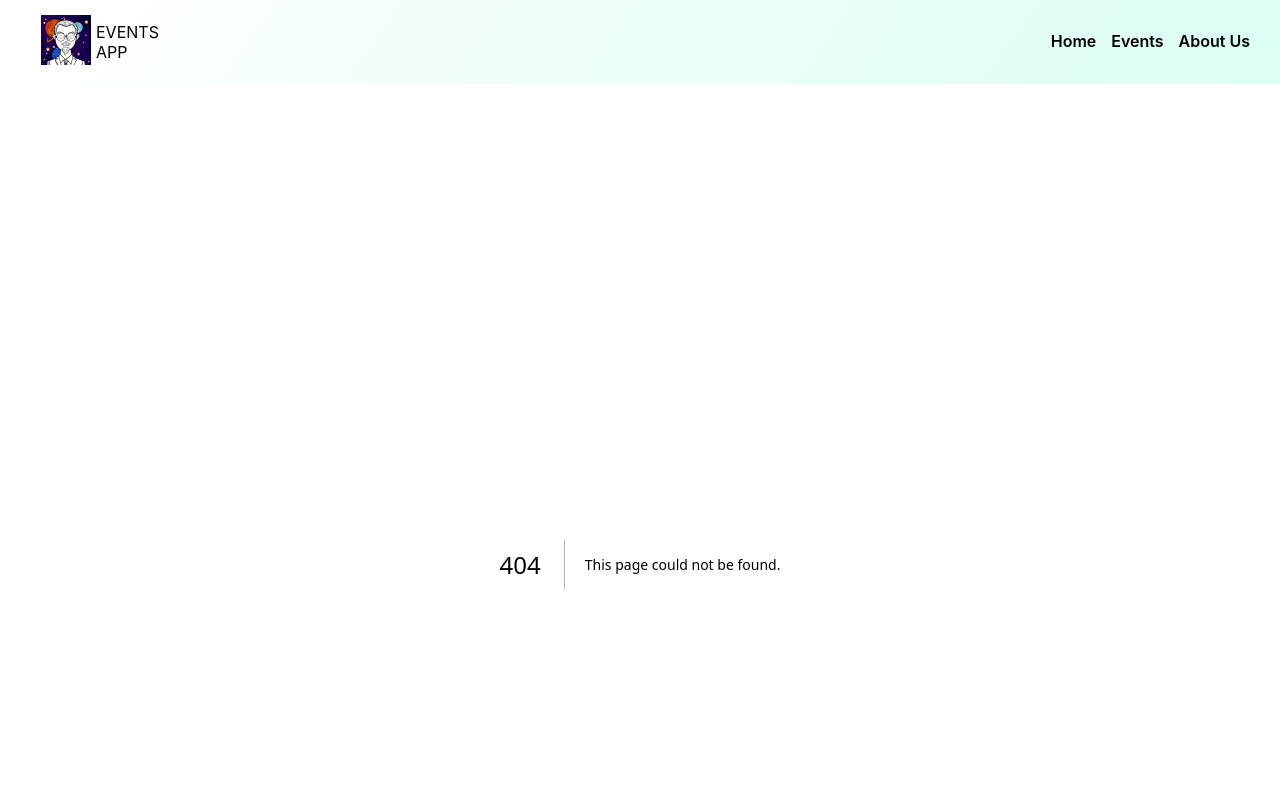
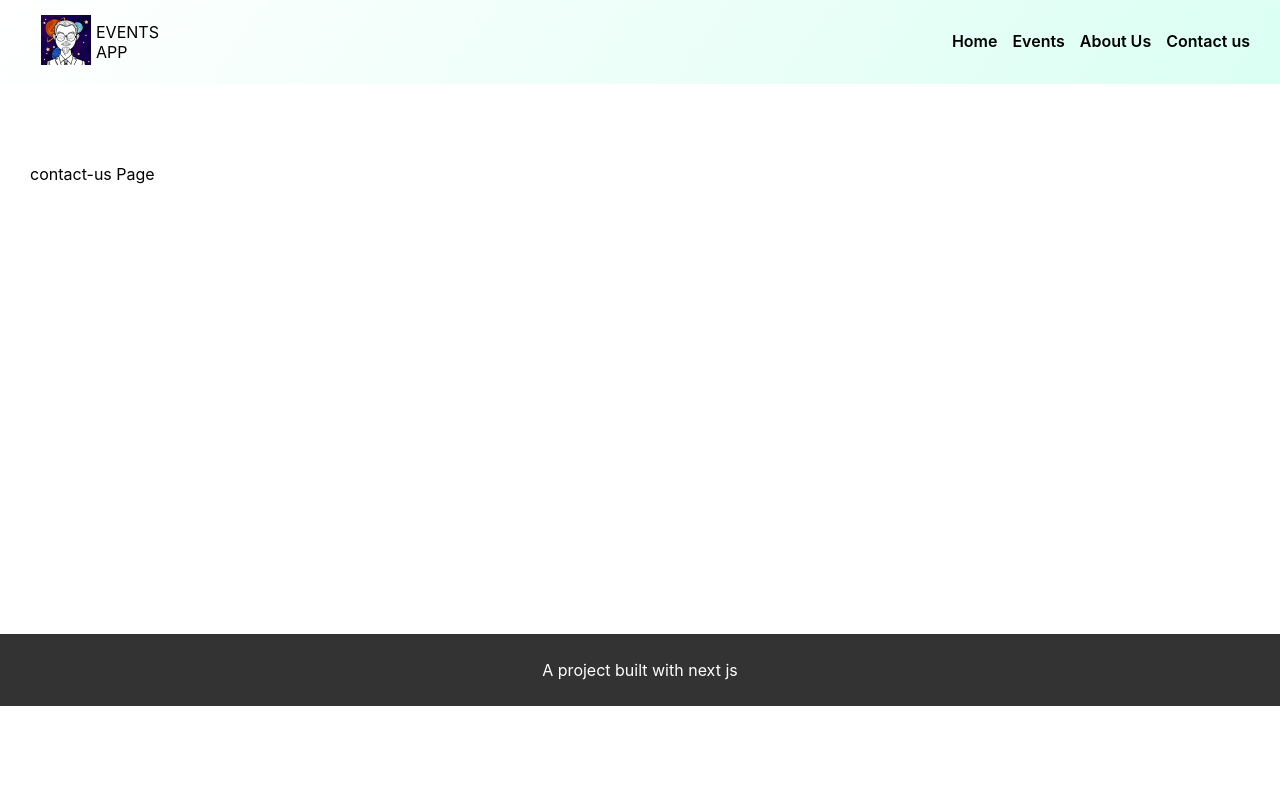
Before and after one commit to msteemul/msteemul-nextProject, a Next.js app in the folder eventsapp/: page /contact-us in a window 1280 px wide. Before the commit this address had no page. Shown: the top 800 px of the page. Built offline with nearby package versions, Linux system fonts and the light colour scheme.

Commit message:
contact us page

```diff
--- /dev/null
+++ b/eventsapp/pages/contact-us.js
@@ -0,0 +1,9 @@
+import React from 'react'
+
+const ContactUs = () => {
+  return (
+    <div>contact-us Page</div>
+  )
+}
+
+export default ContactUs
--- a/eventsapp/src/components/header/header.jsx
+++ b/eventsapp/src/components/header/header.jsx
@@ -17,6 +17,9 @@ export const Header = () => (
             <li>
               <Link href="/about-us">About Us</Link>
             </li>
+            <li>
+              <Link href="/contact-us">Contact us</Link>
+            </li>
           </ul>
         </nav>
       </div>
```
